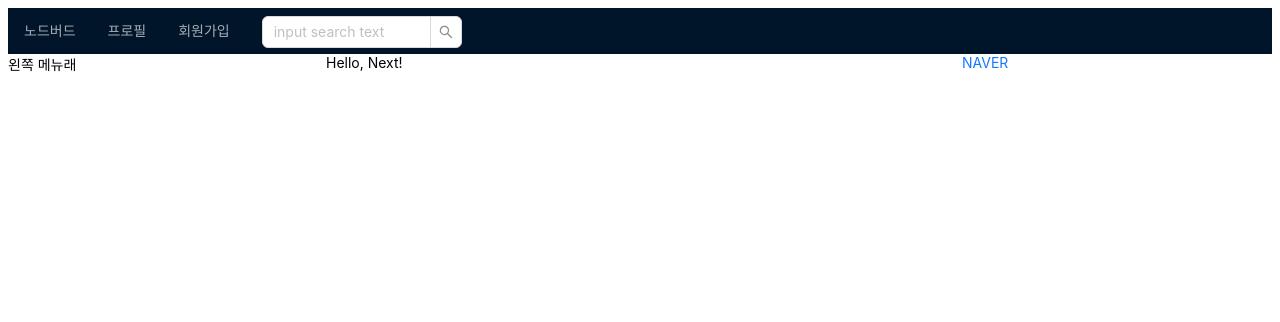
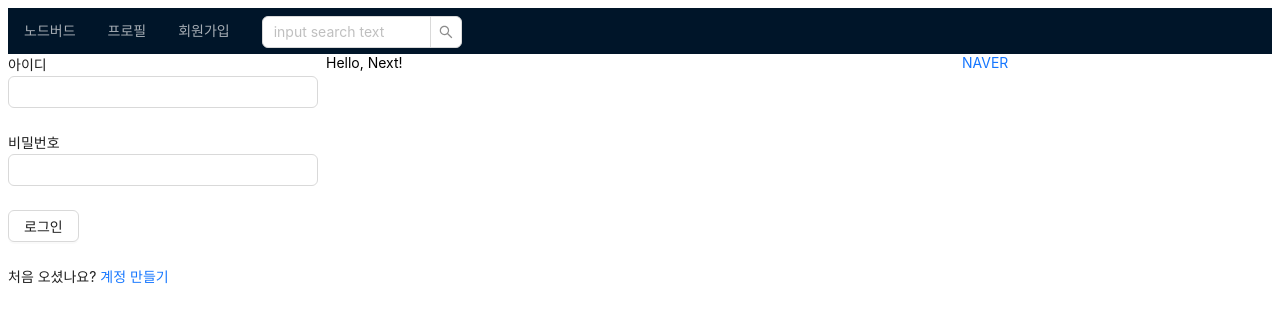
Before and after one commit to kimseongchan-kr/next-practice, a Next.js app: page / in a window 1280 px wide. Shown: the top 322 px of the page. Built offline with nearby package versions, Linux system fonts and the light colour scheme.

Commit message:
fix: login dummy data 작업
- Input.Search 컴포넌트 inline-style => styled-component로 변경

```diff
--- a/components/AppLayout.tsx
+++ b/components/AppLayout.tsx
@@ -1,19 +1,19 @@
-import React, { PropsWithChildren } from 'react';
+import React, { PropsWithChildren, useState } from 'react';
 import Link from 'next/link';
 import { Col, Input, Menu, Row } from 'antd';
 import { getItem } from '@utils/getItem';
+import UserProfile from './UserProfile';
+import LoginForm from './LoginForm';
+import styled from 'styled-components';
 
 const AppLayout = ({ children }: PropsWithChildren<any>) => {
+  const [isLoggedIn, setIsLoggedIn] = useState(false);
+
   const item = [
     getItem(<Link href="/">노드버드</Link>),
     getItem(<Link href="/profile">프로필</Link>),
     getItem(<Link href="/signup">회원가입</Link>),
-    getItem(
-      <Input.Search
-        placeholder="input search text"
-        style={{ width: 200, verticalAlign: 'middle' }}
-      />
-    ),
+    getItem(<SearchInput placeholder="input search text" />),
   ];
 
   return (
@@ -21,7 +21,7 @@ const AppLayout = ({ children }: PropsWithChildren<any>) => {
       <Menu theme="dark" mode="horizontal" items={item}></Menu>
       <Row gutter={8}>
         <Col xs={24} md={6}>
-          왼쪽 메뉴래
+          {isLoggedIn ? <UserProfile /> : <LoginForm />}
         </Col>
         <Col xs={24} md={12}>
           {children}
@@ -40,4 +40,9 @@ const AppLayout = ({ children }: PropsWithChildren<any>) => {
   );
 };
 
+const SearchInput = styled(Input.Search)`
+  width: 200px;
+  vertical-align: middle;
+`;
+
 export default AppLayout;
```
